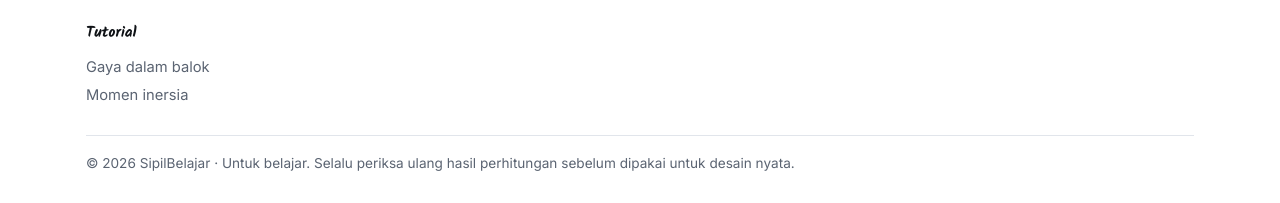
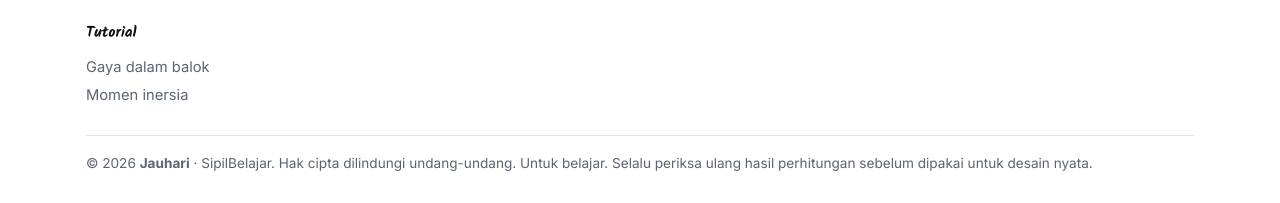
Before and after one commit to apemeno/apemeno.github.io, a plain HTML site: page berlangganan.html in a window 1280 px wide. Shown: the part 2139-2342 px from the top of the page. Drawn offline with Linux system fonts and the light colour scheme; a web font is replaced by a local one.

Commit message:
Hak cipta atas nama Jauhari di footer, meta, dan PDF
Co-Authored-By: Claude Opus 5.5 <noreply@anthropic.com>
Claude-Session: https://claude.ai/code/session_01Vvt3KGjLpAExUk3Ym4txfe

```diff
--- a/assets/layout.js
+++ b/assets/layout.js
@@ -120,7 +120,7 @@
     '<div><h4>Kalkulator</h4><ul><li><a href="' + root + 'kalkulator/balok.html">Balok</a></li><li><a href="' + root + 'kalkulator/statika.html">Statika (menerus, miring, portal)</a></li><li><a href="' + root + 'kalkulator/penampang.html">Properti penampang</a></li></ul></div>' +
     '<div><h4>Materi</h4><ul><li><a href="' + root + 'materi/index.html">Unduhan PDF</a></li><li><a href="' + root + 'peraturan.html">Peraturan (SNI)</a></li></ul></div>' +
     '<div><h4>Tutorial</h4><ul><li><a href="' + root + 'tutorial/balok-sederhana.html">Gaya dalam balok</a></li><li><a href="' + root + 'tutorial/momen-inersia.html">Momen inersia</a></li></ul></div>' +
-    '</div><div class="footer-note">© ' + new Date().getFullYear() + ' ' + SITE +
-    ' · Untuk belajar. Selalu periksa ulang hasil perhitungan sebelum dipakai untuk desain nyata.</div></div>';
+    '</div><div class="footer-note">© ' + (new Date().getFullYear() > 2026 ? '2026–' + new Date().getFullYear() : '2026') + ' <b>Jauhari</b> · ' + SITE + '. Hak cipta dilindungi undang-undang.' +
+    ' Untuk belajar. Selalu periksa ulang hasil perhitungan sebelum dipakai untuk desain nyata.</div></div>';
   document.body.appendChild(footer);
 })();
--- a/berlangganan.html
+++ b/berlangganan.html
@@ -5,6 +5,8 @@
   <meta name="viewport" content="width=device-width, initial-scale=1">
   <title>Berlangganan · SipilBelajar</title>
   <!-- preview -->
+  <meta name="author" content="Jauhari">
+  <meta name="copyright" content="© 2026 Jauhari">
   <meta name="description" content="Buka pembahasan lengkap semua tutorial papan tulis. Kalkulator dan materi PDF tetap gratis.">
   <link rel="canonical" href="https://sipilbelajar.netlify.app/berlangganan.html">
   <meta name="theme-color" content="#0f1216">
```
Also changed, not shown: index.html (+2 -0 lines), kalkulator/balok.html (+2 -0 lines), kalkulator/index.html (+2 -0 lines), kalkulator/penampang.html (+2 -0 lines), kalkulator/statika.html (+2 -0 lines), materi/index.html (+2 -0 lines), peraturan.html (+2 -0 lines), tutorial/balok-sederhana.html (+2 -0 lines), tutorial/index.html (+2 -0 lines), tutorial/momen-inersia.html (+2 -0 lines), 5 other files.
